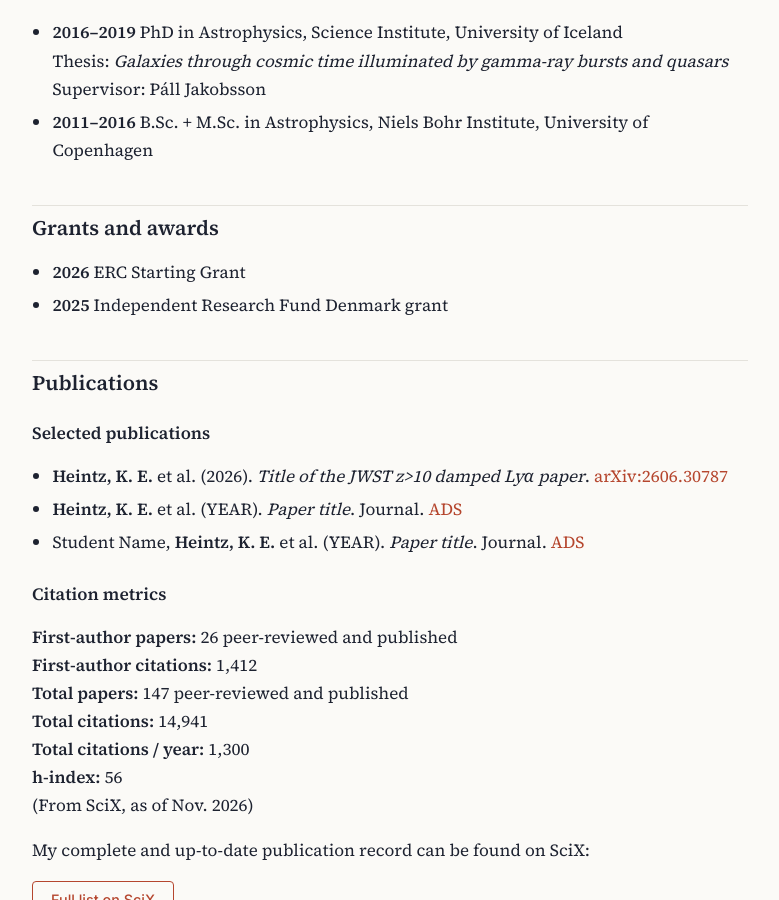
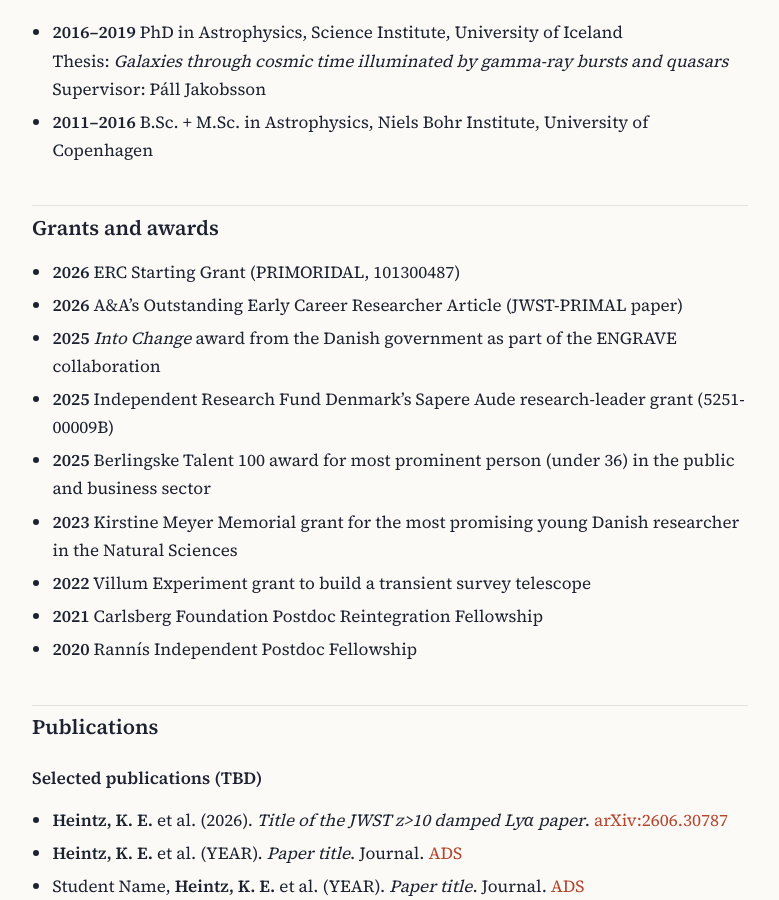
Before and after one commit to kasperheintz/kasperheintz.github.io, a Jekyll site: the page built from cv.md, in a window 1280 px wide and 900 px high, scrolled down 621 px. Shown: the whole window, without its empty margins (250-1029 px from the left). Built offline with Jekyll 4.4.1, drawn with Linux system fonts in a browser that asks for light colours.

Commit message:
Revise grants and awards details in cv.md
Updated grants and awards section with detailed entries and added a note for publications.

```diff
--- a/cv.md
+++ b/cv.md
@@ -19,13 +19,19 @@ Supervisor: Páll Jakobsson
 
 ## Grants and awards
 
-- **2026** ERC Starting Grant
-- **2025** Independent Research Fund Denmark grant
-
+- **2026** ERC Starting Grant (PRIMORIDAL, 101300487)
+- **2026** A&A's Outstanding Early Career Researcher Article (JWST-PRIMAL paper)
+- **2025** *Into Change* award from the Danish government as part of the ENGRAVE collaboration
+- **2025** Independent Research Fund Denmark's Sapere Aude research-leader grant (5251-00009B)
+- **2025** Berlingske Talent 100 award for most prominent person (under 36) in the public and business sector
+- **2023** Kirstine Meyer Memorial grant for the most promising young Danish researcher in the Natural Sciences
+- **2022** Villum Experiment grant to build a transient survey telescope
+- **2021** Carlsberg Foundation Postdoc Reintegration Fellowship
+- **2020** Rannís Independent Postdoc Fellowship
 
 ## Publications
 
-### Selected publications
+### Selected publications (TBD)
 
 <!-- Copy one line, paste at the top, edit. Keep 5–10 highlights. -->
 - **Heintz, K. E.** et al. (2026). *Title of the JWST z>10 damped Lyα paper*. [arXiv:2606.30787](https://arxiv.org/abs/2606.30787)
```
